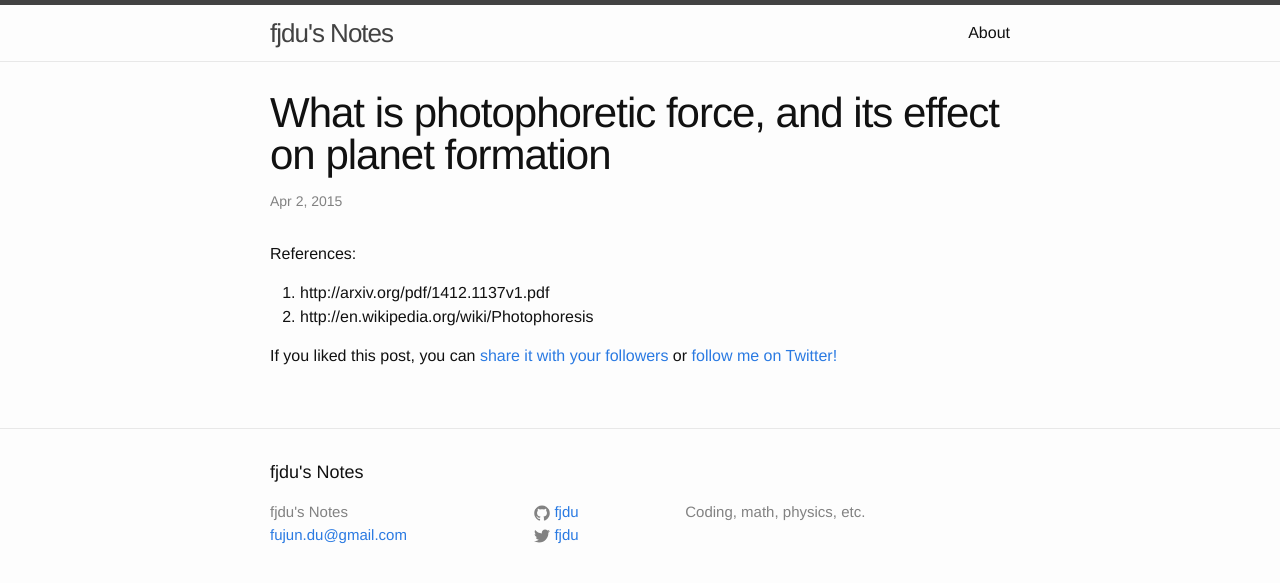
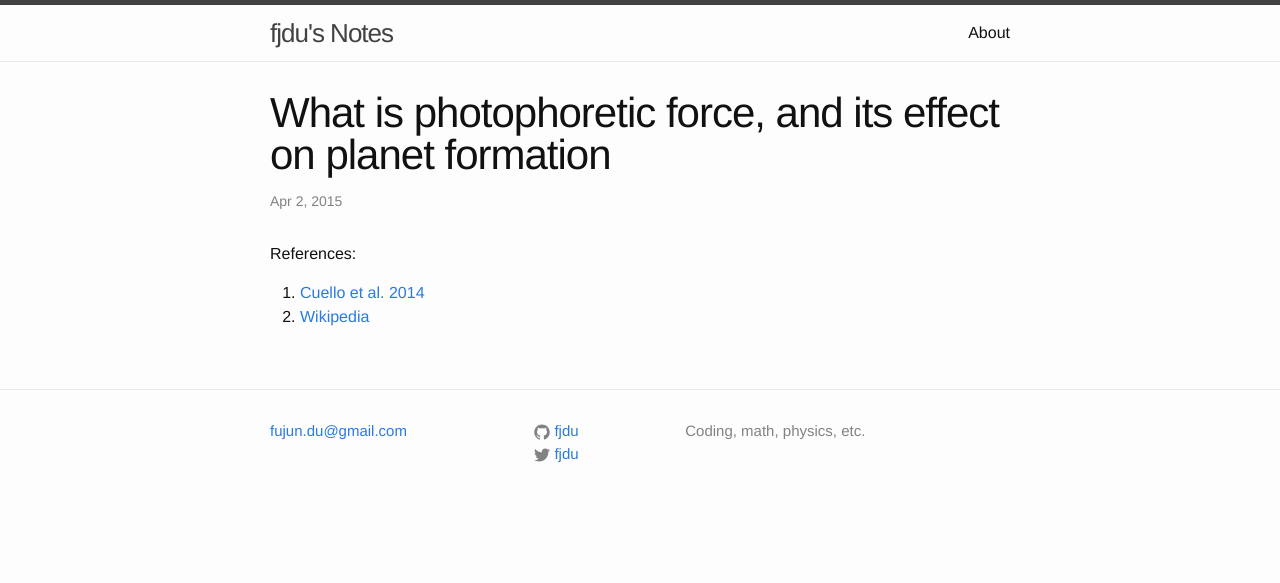
Before and after one commit to fjdu/fjdu.github.io, a Jekyll site: the page built from _posts/2015-04-02-photophoretic-force.markdown, in a window 1280 px wide. Shown: the top 583 px of the page. Built offline with Jekyll 4.4.1, drawn with Linux system fonts in a browser that asks for light colours.

```diff
--- a/_includes/footer.html
+++ b/_includes/footer.html
@@ -2,12 +2,9 @@
 
   <div class="wrapper">
 
-    <h2 class="footer-heading">{{ site.title }}</h2>
-
     <div class="footer-col-wrapper">
       <div class="footer-col  footer-col-1">
         <ul class="contact-list">
-          <li>{{ site.title }}</li>
           <li><a href="mailto:{{ site.email }}">{{ site.email }}</a></li>
         </ul>
       </div>
--- a/_includes/twitter_plug.html
+++ b/_includes/twitter_plug.html
@@ -1,4 +1,6 @@
 If you liked this post, you can
-<a href="https://twitter.com/intent/tweet?url={{ site.url }}{{ page.url }}&text={{ page.title }}&via=fjdu" target="_blank">share it with your followers</a>
+<a href="https://twitter.com/intent/tweet?url={{ site.url }}{{ page.url }}&text={{ page.title }}&via=fjdu" target="_blank">
+share it with your followers
+</a>
 or
 <a href="https://twitter.com/fjdu"> follow me on Twitter!</a>
--- a/_posts/2015-03-31-welcome-to-jekyll.markdown
+++ b/_posts/2015-03-31-welcome-to-jekyll.markdown
@@ -88,8 +88,6 @@ The reason is:
 refers to `test.tag` (which is not a typo).  But in general, the order of
 calling the destructors does not have a simple pattern.
 
-{% include twitter_plug.html %}
-
 <!---
 [jekyll]:      http://jekyllrb.com
 [jekyll-gh]:   https://github.com/jekyll/jekyll
--- a/_posts/2015-04-01-calculate-image-similarity.markdown
+++ b/_posts/2015-04-01-calculate-image-similarity.markdown
@@ -10,8 +10,6 @@ $$ x = \ln S(t) $$
 </div>
 
 
-{% include twitter_plug.html %}
-
 <!---
 [jekyll]:      http://jekyllrb.com
 [jekyll-gh]:   https://github.com/jekyll/jekyll
--- a/_posts/2015-04-02-photophoretic-force.markdown
+++ b/_posts/2015-04-02-photophoretic-force.markdown
@@ -11,7 +11,5 @@ categories: astrophysics, planet
 
 References:
 
-1. http://arxiv.org/pdf/1412.1137v1.pdf
-1. http://en.wikipedia.org/wiki/Photophoresis
-
-{% include twitter_plug.html %}
+1. [Cuello et al. 2014](http://arxiv.org/pdf/1412.1137v1.pdf)
+1. [Wikipedia](http://en.wikipedia.org/wiki/Photophoresis)
```
Also changed, not shown: _posts/2015-04-02-rolling-hash.markdown (added, +27 -0 lines), README.md (added).
